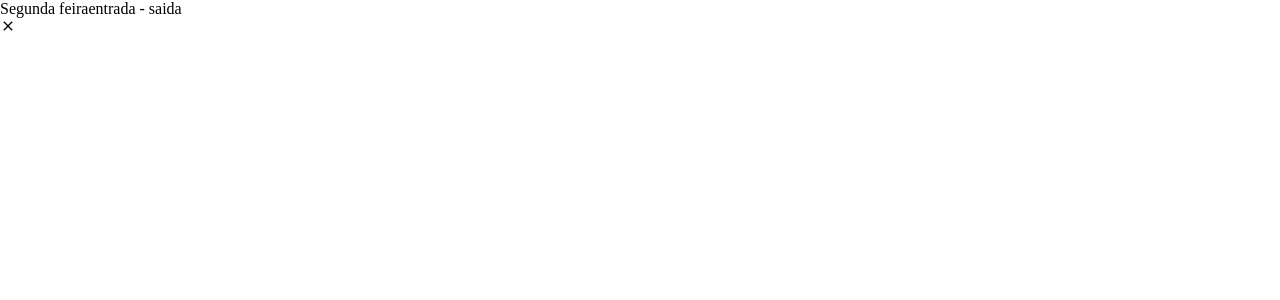
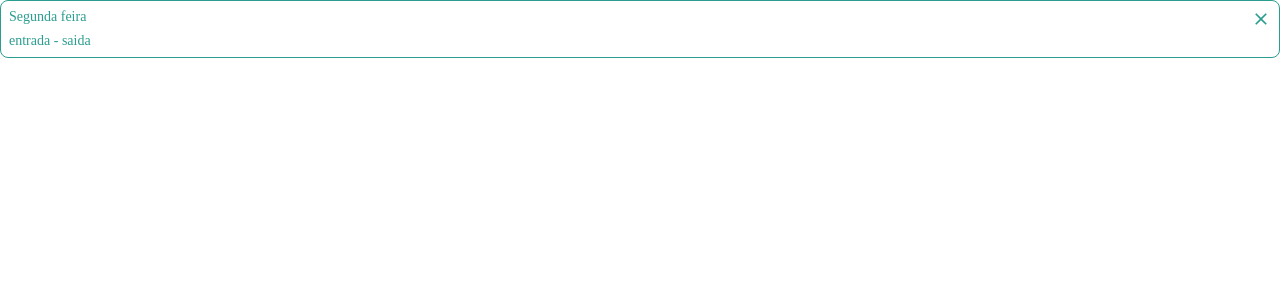
Before and after one commit to CaNeoN28/controle-farmaceutico-frontend, a Next.js app: page /teste in a window 1280 px wide. Shown: the top 300 px of the page. Built offline with nearby package versions, Linux system fonts and the light colour scheme.

Commit message:
Estilizando componente

```diff
--- a/src/components/HorarioServico/HorarioServico.module.scss
+++ b/src/components/HorarioServico/HorarioServico.module.scss
@@ -0,0 +1,28 @@
+.horario_servico {
+	display: flex;
+	justify-content: space-between;
+
+	padding: 8px;
+
+	color: var(--primary-color);
+
+	border: 1px solid var(--primary-color);
+	border-radius: 8px;
+}
+
+.content {
+	display: flex;
+	flex-direction: column;
+
+	gap: 8px;
+
+	font-size: 14px;
+}
+
+.close{
+	font-size: 20px;
+}
+
+.close:hover {
+	cursor: pointer;
+}
```
